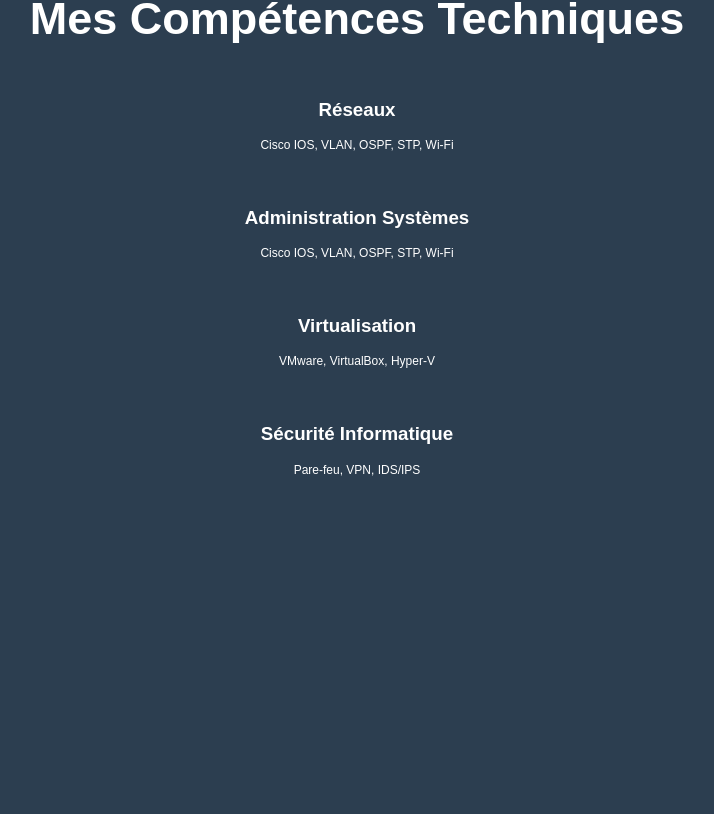
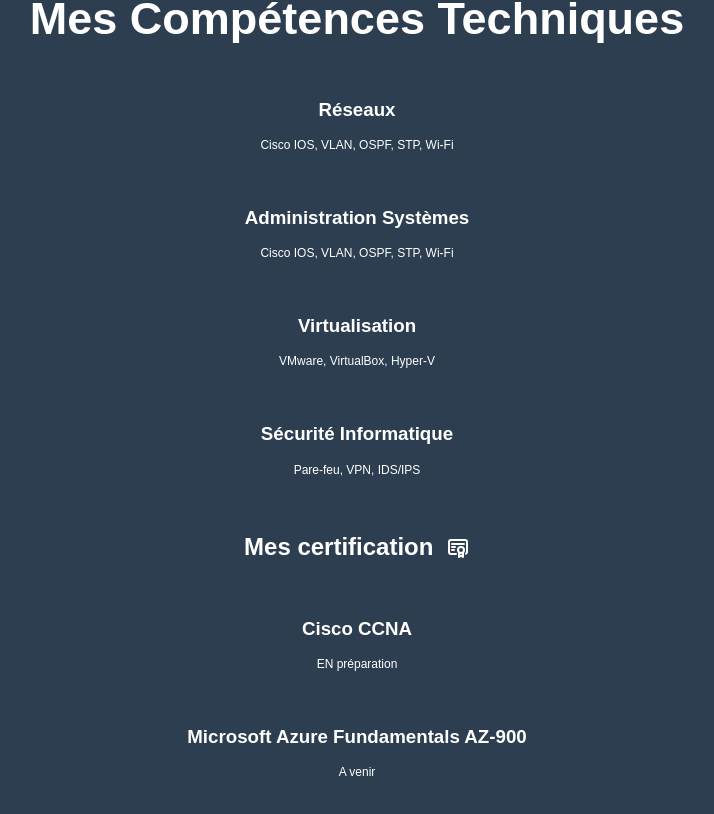
Before and after one commit to Sml94Tbs/mk-portfolio, a Next.js app: page / in a window 1280 px wide. Shown: the part 1771-2585 px from the top of the page, without its empty margins (283-997 px from the left). Built offline with nearby package versions, Linux system fonts and the light colour scheme.

Commit message:
add certification

```diff
--- a/src/app/components/contents/skill.tsx
+++ b/src/app/components/contents/skill.tsx
@@ -1,6 +1,8 @@
 "use client";
 import ListSKill from "@/app/components/list.skill";
 import { useEffect } from "react";
+import { TbCertificate } from "react-icons/tb";
+import ListCertif from "../list.certif";
 const Skill = () => {
   const skill = [
     {
@@ -18,6 +20,16 @@ const Skill = () => {
     {
       titre: "Sécurité Informatique",
       skill: "Pare-feu, VPN, IDS/IPS",
+    },
+  ];
+  const certif = [
+    {
+      titre: "Cisco CCNA ",
+      statue: "EN préparation",
+    },
+    {
+      titre: "Microsoft Azure Fundamentals AZ-900",
+      statue: "A venir",
     },
   ];
   useEffect(() => {
@@ -44,8 +56,18 @@ const Skill = () => {
         Mes Compétences Techniques
       </h1>
       <div className="skill h-screen">
-        <ListSKill skills={skill} />
+        <div>
+          <ListSKill skills={skill} />
+        </div>
+        <div className=" flex justify-center items-center gap-5 ">
+          <h3 className=" text-white font-bold text-center text-[2.4rem]">
+            Mes certification
+          </h3>
+          <TbCertificate className=" text-white text-[2.4rem]" />
+        </div>
+        <ListCertif certif={certif} />
       </div>
+      <div></div>
     </section>
   );
 };
--- /dev/null
+++ b/src/app/components/list.certif.tsx
@@ -0,0 +1,22 @@
+type ListCertif = {
+    titre : string,
+    statue : string,
+};
+type ListCertifProps = {
+    certif: ListCertif[];
+};
+
+const ListCertif: React.FC<ListCertifProps> = ({ certif }) => {
+    return(
+            <>
+            {certif.map((certif, index) => (
+                <div key={index} className=" text-white text-center m-[5rem]">
+                    <h2 className="text-[1.872rem] mb-[1.2rem] font-semibold">{certif.titre}</h2>
+                    <p className="text-[1.2rem]">{certif.statue}</p>
+                </div>
+            ))}
+            </>
+    )
+}
+
+export default ListCertif;
```
